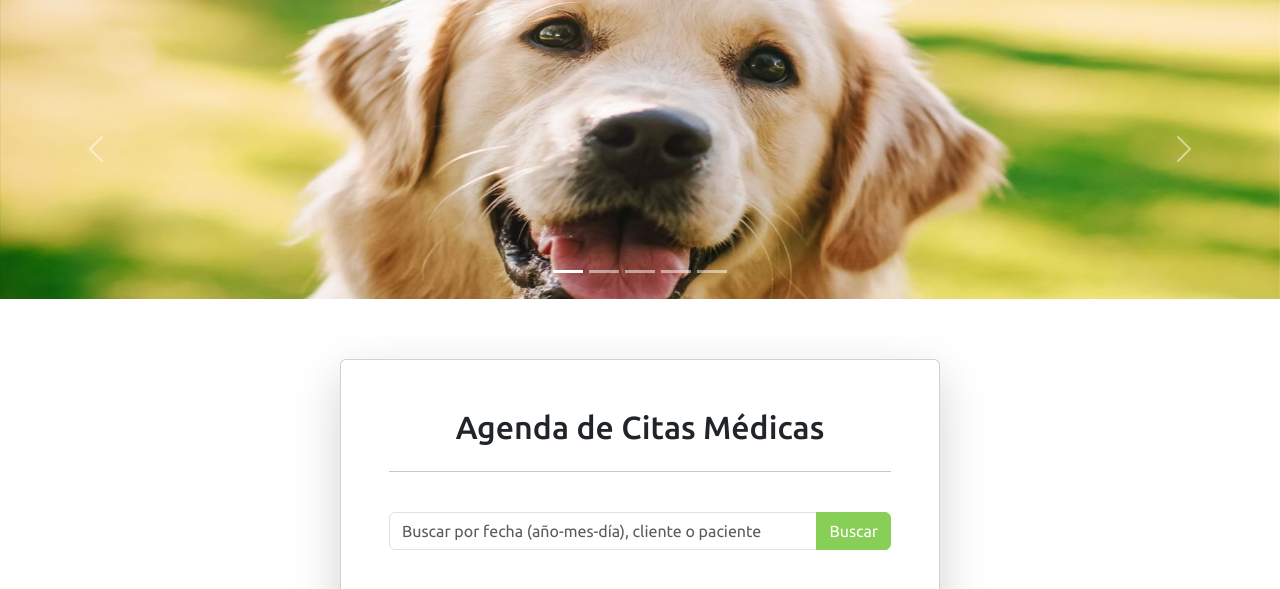
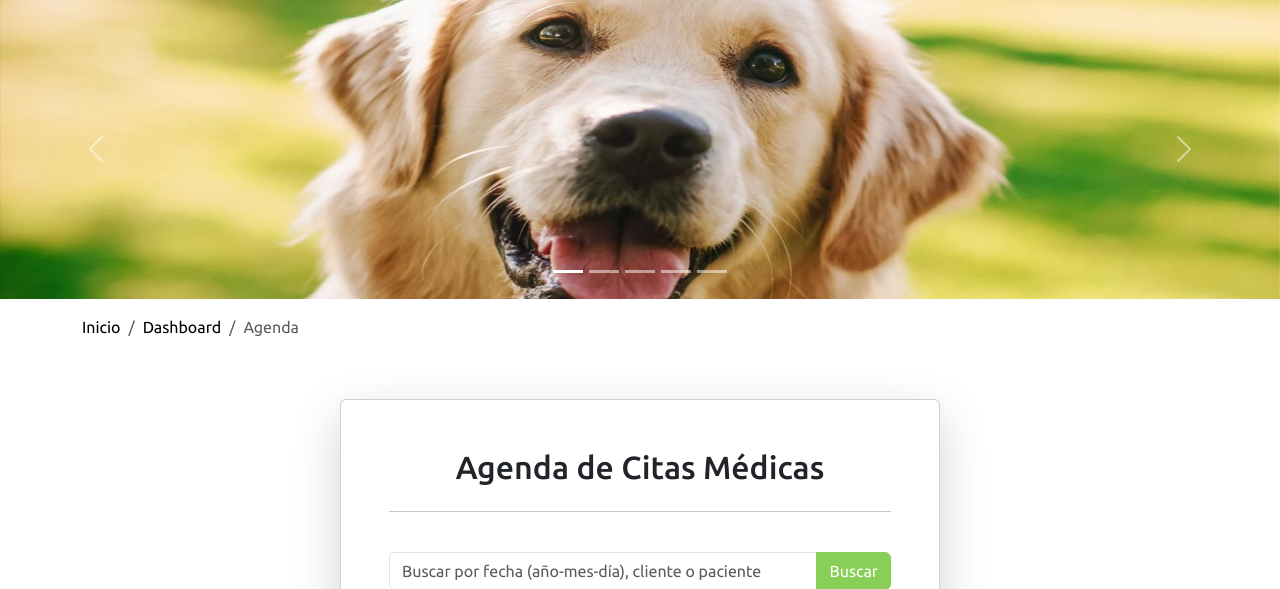
Before and after one commit to jmcstoltze/veterinaria-san-blas, a Django app: page /home/dashboard-admin/agenda in a window 1280 px wide. Shown: the part 112-701 px from the top of the page. Run offline with Django 4.2, Linux system fonts and the light colour scheme; the visitor is signed in with stand-in values (Sample User, id 1); data comes from the database, SQL or seed files in the repository; data that the repository does not hold is empty; parts of the project's set-up code (start-up, migrations or seed data) failed here and were passed over.

Commit message:
breadcrumbs incompleto

```diff
--- a/proyecto_san_blas/settings.py
+++ b/proyecto_san_blas/settings.py
@@ -64,6 +64,7 @@ TEMPLATES = [
                 'django.template.context_processors.request',
                 'django.contrib.auth.context_processors.auth',
                 'django.contrib.messages.context_processors.messages',
+                'san_blas_app.context_processors.breadcrumbs_processor' ##########################################
             ],
         },
     },
--- a/proyecto_san_blas/urls.py
+++ b/proyecto_san_blas/urls.py
@@ -35,6 +35,7 @@ urlpatterns = [
     path('home/dashboard/mi-perfil', perfil_usuario, name="perfil_usuario"),
     path('home/dashboard/editar-perfil', editar_usuario, name="editar_usuario"),
     path('home/dashboard/mis-mascotas', mascotas, name="mascotas"),
+    path('home/dashboard/registrar-mascota', registro_mascota, name="registro_mascota"),
     path('home/dashboard/reservar-cita', reservar_hora, name="reservar_hora"),
     path('home/dashboard/mis-reservas', citas_usuario, name="agendamientos"),
     path('home/dashboard/comentarios/', resenas_usuarios, name="resenas_usuarios"),
@@ -43,9 +44,8 @@ urlpatterns = [
     path('home/dashboard-admin', dashboard_admin, name="dashboard_admin"),
     path('home/dashboard-admin/clientes', clientes, name="clientes"),
     path('home/dashboard-admin/pacientes', pacientes, name="pacientes"),
+    path('home/dashboard-admin/agenda', agenda, name="agenda"),
     path('home/dashboard-admin/consulta', consulta, name="consulta"),
     path('home/dashboard-admin/consulta/registro-vacuna/<int:consulta_id>/<int:mascota_id>', registro_vacuna, name="registro_vacuna"),
-    path('home/dashboard-admin/agenda', agenda, name="agenda"),
-    path('home/dashboard/register-pet', registro_mascota, name="registro_mascota"),
     path('logout', cerrar_sesion, name="cerrar_sesion")
 ]
--- /dev/null
+++ b/san_blas_app/context_processors.py
@@ -0,0 +1,126 @@
+from django.urls import resolve
+
+def breadcrumbs_processor(request):
+    # Aquí se definen los breadcrumbs predeterminados o dinámicos
+    # Basado en la URL actual o alguna lógica
+    url_name = resolve(request.path_info).url_name
+    breadcrumbs = []
+
+    if url_name == 'contacto':
+        breadcrumbs = [
+            {'title': 'Inicio', 'url': '/home'},
+            {'title': 'Contacto', 'url': None}
+        ]
+    elif url_name == 'newsletter':
+        breadcrumbs = [
+            {'title': 'Inicio', 'url': '/home'},
+            {'title': 'Newsletter', 'url': None}
+        ]
+    elif url_name == 'registro':
+        breadcrumbs = [
+            {'title': 'Inicio', 'url': '/home'},
+            {'title': 'Registro', 'url': None}
+        ]
+    elif url_name == 'dashboard':
+        breadcrumbs = [
+            {'title': 'Inicio', 'url': '/home'},
+            {'title': 'Dashboard', 'url': None}
+        ]
+    elif url_name == 'perfil_usuario':
+        breadcrumbs = [
+            {'title': 'Inicio', 'url': '/home'},
+            {'title': 'Dashboard', 'url': '/home/dashboard/'},
+            {'title': 'Perfil Usuario', 'url': None}
+        ]
+    elif url_name == 'editar_usuario':
+        breadcrumbs = [
+            {'title': 'Inicio', 'url': '/home'},
+            {'title': 'Dashboard', 'url': '/home/dashboard/'},
+            {'title': 'Perfil Usuario', 'url': '/home/dasboard/mi-perfil'},
+            {'title': 'Editar Perfil', 'url': None}
+        ]
+    elif url_name == 'mascotas':
+        breadcrumbs = [
+            {'title': 'Inicio', 'url': '/home'},
+            {'title': 'Dashboard', 'url': '/home/dashboard/'},
+            {'title': 'Mascotas', 'url': None}
+        ]
+    elif url_name == 'registro_mascota':
+        breadcrumbs = [
+            {'title': 'Inicio', 'url': '/home'},
+            {'title': 'Dashboard', 'url': '/home/dashboard/'},
+            {'title': 'Mascotas', 'url': '/home/dashboard/mis-mascotas/'},
+            {'title': 'Registro Mascota', 'url': None},
+        ]
+    elif url_name == 'reservar_hora':
+        breadcrumbs = [
+            {'title': 'Inicio', 'url': '/home'},
+            {'title': 'Dashboard', 'url': '/home/dashboard/'},
+            {'title': 'Reservar Cita', 'url': None}
+        ]
+    elif url_name == 'agendamientos':
+        breadcrumbs = [
+            {'title': 'Inicio', 'url': '/home'},
+            {'title': 'Dashboard', 'url': '/home/dashboard/'},
+            {'title': 'Agendamientos', 'url': None}
+        ]
+    elif url_name == 'resenas_usuarios':
+        breadcrumbs = [
+            {'title': 'Inicio', 'url': '/home'},
+            {'title': 'Dashboard', 'url': '/home/dashboard/'},
+            {'title': 'Comentarios', 'url': None}
+        ]
+    elif url_name == 'vacunatorio':
+        breadcrumbs = [
+            {'title': 'Inicio', 'url': '/home'},
+            {'title': 'Dashboard', 'url': '/home/dashboard/'},
+            {'title': 'Vacunatorio', 'url': None}
+        ]
+    elif url_name == 'vacunas_mascota':
+        breadcrumbs = [
+            {'title': 'Inicio', 'url': '/home'},
+            {'title': 'Dashboard', 'url': '/home/dashboard/'},
+            {'title': 'Historial Vacunas', 'url': None}
+        ]
+    elif url_name == 'dashboard_admin':
+        breadcrumbs = [
+            {'title': 'Inicio', 'url': '/home'},
+            {'title': 'Dashboard', 'url': None}
+        ]
+    elif url_name == 'clientes':
+        breadcrumbs = [
+            {'title': 'Inicio', 'url': '/home'},
+            {'title': 'Dashboard', 'url': '/home/dashboard-admin/'},
+            {'title': 'Clientes', 'url': None}
+        ]
+    elif url_name == 'pacientes':
+        breadcrumbs = [
+            {'title': 'Inicio', 'url': '/home'},
+            {'title': 'Dashboard', 'url': '/home/dashboard-admin/'},
+            {'title': 'Pacientes', 'url': None}
+        ]
+    elif url_name == 'agenda':
+        breadcrumbs = [
+            {'title': 'Inicio', 'url': '/home'},
+            {'title': 'Dashboard', 'url': '/home/dashboard-admin/'},
+            {'title': 'Agenda', 'url': None},
+        ]
+    elif url_name == 'consulta':
+        breadcrumbs = [
+            {'title': 'Inicio', 'url': '/home'},
+            {'title': 'Dashboard', 'url': '/home/dashboard/'},
+            {'title': 'Agenda', 'url': '/home/dashboard-admin/agenda'},
+            {'title': 'Consulta', 'url': None},
+        ]
+    elif url_name == 'registro_vacuna':
+        breadcrumbs = [
+            {'title': 'Inicio', 'url': '/home'},
+            {'title': 'Dashboard', 'url': '/home/dashboard-admin/'},
+            {'title': 'Agenda', 'url': '/home/dashboard-admin/agenda'},
+            {'title': 'Consulta', 'url': '/home/dashboard-admin/consulta'},
+            {'title': 'Registro Vacuna', 'url': None},
+        ]
+
+    return {
+        'breadcrumbs': breadcrumbs
+    }
--- a/san_blas_app/templates/base.html
+++ b/san_blas_app/templates/base.html
@@ -179,6 +179,24 @@
     </div>
     {% endblock %}
 
+    {% load breadcrumb_tags %}
+
+    <!-- Breadcrumbs -->
+    <div class="container mt-3">
+        <nav aria-label="breadcrumb">
+            <ol class="breadcrumb">
+                {% breadcrumbs as breadcrumbs %}
+                {% for breadcrumb in breadcrumbs %}
+                    {% if breadcrumb.url %}
+                        <li class="breadcrumb-item"><a href="{{ breadcrumb.url }}" class="breadcrumb-link">{{ breadcrumb.title }}</a></li>
+                    {% else %}
+                        <li class="breadcrumb-item active" aria-current="page">{{ breadcrumb.title }}</li>
+                    {% endif %}
+                {% endfor %}
+            </ol>
+        </nav>
+    </div>
+
     <!-- Contenido de la página -->
     {% block 'content' %}
     <div>
--- /dev/null
+++ b/san_blas_app/templatetags/breadcrumb_tags.py
@@ -0,0 +1,128 @@
+from django import template
+from django.urls import resolve
+
+register = template.Library()
+
+@register.simple_tag(takes_context=True)
+def breadcrumbs(context):
+    request = context['request']
+    url_name = resolve(request.path_info).url_name
+    # path = request.path_info
+    breadcrumbs = []
+
+    if url_name == 'contacto':
+        breadcrumbs = [
+            {'title': 'Inicio', 'url': '/home'},
+            {'title': 'Contacto', 'url': None}
+        ]
+    elif url_name == 'newsletter':
+        breadcrumbs = [
+            {'title': 'Inicio', 'url': '/home'},
+            {'title': 'Newsletter', 'url': None}
+        ]
+    elif url_name == 'registro':
+        breadcrumbs = [
+            {'title': 'Inicio', 'url': '/home'},
+            {'title': 'Registro', 'url': None}
+        ]
+    elif url_name == 'dashboard':
+        breadcrumbs = [
+            {'title': 'Inicio', 'url': '/home'},
+            {'title': 'Dashboard', 'url': None}
+        ]
+    elif url_name == 'perfil_usuario':
+        breadcrumbs = [
+            {'title': 'Inicio', 'url': '/home'},
+            {'title': 'Dashboard', 'url': '/home/dashboard/'},
+            {'title': 'Perfil Usuario', 'url': None}
+        ]
+    elif url_name == 'editar_usuario':
+        breadcrumbs = [
+            {'title': 'Inicio', 'url': '/home'},
+            {'title': 'Dashboard', 'url': '/home/dashboard/'},
+            {'title': 'Perfil Usuario', 'url': '/home/dasboard/mi-perfil'},
+            {'title': 'Editar Perfil', 'url': None}
+        ]
+    elif url_name == 'mascotas':
+        breadcrumbs = [
+            {'title': 'Inicio', 'url': '/home'},
+            {'title': 'Dashboard', 'url': '/home/dashboard/'},
+            {'title': 'Mascotas', 'url': None}
+        ]
+    elif url_name == 'registro_mascota':
+        breadcrumbs = [
+            {'title': 'Inicio', 'url': '/home'},
+            {'title': 'Dashboard', 'url': '/home/dashboard/'},
+            {'title': 'Mascotas', 'url': '/home/dashboard/mis-mascotas/'},
+            {'title': 'Registro Mascota', 'url': None},
+        ]
+    elif url_name == 'reservar_hora':
+        breadcrumbs = [
+            {'title': 'Inicio', 'url': '/home'},
+            {'title': 'Dashboard', 'url': '/home/dashboard/'},
+            {'title': 'Reservar Cita', 'url': None}
+        ]
+    elif url_name == 'agendamientos':
+        breadcrumbs = [
+            {'title': 'Inicio', 'url': '/home'},
+            {'title': 'Dashboard', 'url': '/home/dashboard/'},
+            {'title': 'Agendamientos', 'url': None}
+        ]
+    elif url_name == 'resenas_usuarios':
+        breadcrumbs = [
+            {'title': 'Inicio', 'url': '/home'},
+            {'title': 'Dashboard', 'url': '/home/dashboard/'},
+            {'title': 'Comentarios', 'url': None}
+        ]
+    elif url_name == 'vacunatorio':
+        breadcrumbs = [
+            {'title': 'Inicio', 'url': '/home'},
+            {'title': 'Dashboard', 'url': '/home/dashboard/'},
+            {'title': 'Vacunatorio', 'url': None}
+        ]
+    elif url_name == 'vacunas_mascota':
+        breadcrumbs = [
+            {'title': 'Inicio', 'url': '/home'},
+            {'title': 'Dashboard', 'url': '/home/dashboard/'},
+            {'title': 'Historial Vacunas', 'url': None}
+        ]
+    elif url_name == 'dashboard_admin':
+        breadcrumbs = [
+            {'title': 'Inicio', 'url': '/home'},
+            {'title': 'Dashboard', 'url': None}
+        ]
+    elif url_name == 'clientes':
+        breadcrumbs = [
+            {'title': 'Inicio', 'url': '/home'},
+            {'title': 'Dashboard', 'url': '/home/dashboard-admin/'},
+            {'title': 'Clientes', 'url': None}
+        ]
+    elif url_name == 'pacientes':
+        breadcrumbs = [
+            {'title': 'Inicio', 'url': '/home'},
+            {'title': 'Dashboard', 'url': '/home/dashboard-admin/'},
+            {'title': 'Pacientes', 'url': None}
+        ]
+    elif url_name == 'agenda':
+        breadcrumbs = [
+            {'title': 'Inicio', 'url': '/home'},
+            {'title': 'Dashboard', 'url': '/home/dashboard-admin/'},
+            {'title': 'Agenda', 'url': None},
+        ]
+    elif url_name == 'consulta':
+        breadcrumbs = [
+            {'title': 'Inicio', 'url': '/home'},
+            {'title': 'Dashboard', 'url': '/home/dashboard/'},
+            {'title': 'Agenda', 'url': '/home/dashboard-admin/agenda'},
+            {'title': 'Consulta', 'url': None},
+        ]
+    elif url_name == 'registro_vacuna':
+        breadcrumbs = [
+            {'title': 'Inicio', 'url': '/home'},
+            {'title': 'Dashboard', 'url': '/home/dashboard-admin/'},
+            {'title': 'Agenda', 'url': '/home/dashboard-admin/agenda'},
+            {'title': 'Consulta', 'url': '/home/dashboard-admin/consulta'},
+            {'title': 'Registro Vacuna', 'url': None},
+        ]
+
+    return breadcrumbs
```
